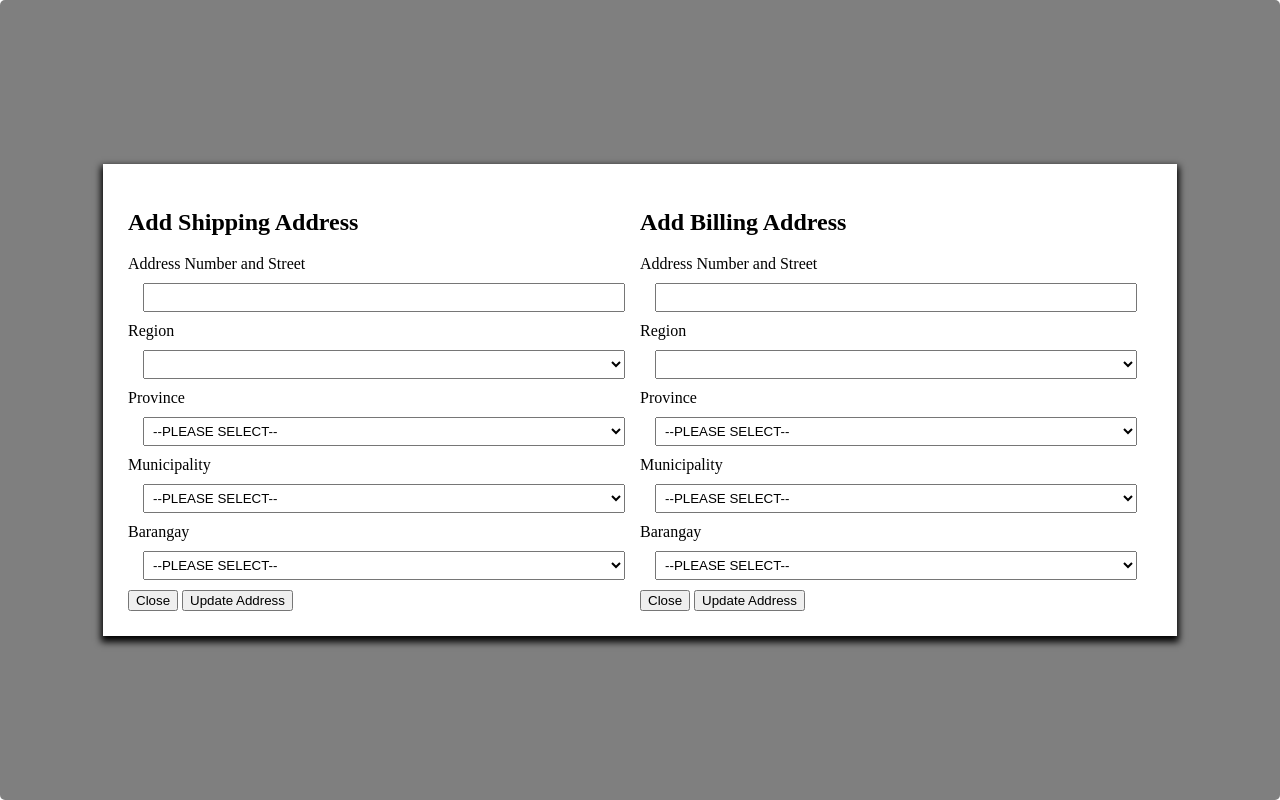
After one commit to jbddelatorre/bored-gamer, a PHP site: page /views/new_address_modal.php in a window 1280 px wide. The commit adds this page. Run offline with PHP 8.4, Linux system fonts and the light colour scheme; lists and menus that the app fills with data are empty.

```diff
--- /dev/null
+++ b/app/controllers/change_password.php
@@ -0,0 +1,3 @@
+<?php
+	require_once('./connect.php');
+	session_start();
--- a/app/partials/header.php
+++ b/app/partials/header.php
@@ -12,7 +12,12 @@
 	<script src="https://code.jquery.com/jquery-3.3.1.js" integrity="sha256-2Kok7MbOyxpgUVvAk/HJ2jigOSYS2auK4Pfzbm7uH60=" crossorigin="anonymous"></script>
 
 	<style type="text/css">
+		html {
+			background-color: #00000008;
+		}
+
 		.appViewBox {
+			background-color: #00000008;
 			min-height: 90vh;
 			padding-bottom: 30px;
 			/*width:80%;*/
--- a/app/partials/navbar.php
+++ b/app/partials/navbar.php
@@ -154,7 +154,7 @@
 <header id="headerNavigation">
 <nav class="mainnavbar navbar-expand-lg">
   <div id="navleft">
-    <a class="navbar-brand" href="#"><h1>The Bored Gamer</h1></a>
+    <a class="navbar-brand" href="./catalog.php"><h1>The Bored Gamer</h1></a>
     <h3 class="navbar-brand">Curing boredom, one boardgame at a time.</h3>
   </div>
   <div id="navcenter">
--- a/app/views/catalog.css
+++ b/app/views/catalog.css
@@ -162,6 +162,9 @@ img {
 	margin: 2px 5px;
 	width:100%;
 }
+/*.cardContainer a {
+	width: 100%;
+}*/
 
 .cardContainer button:focus {
 	/*outline: none;*/
--- /dev/null
+++ b/app/views/new_address_modal.php
@@ -0,0 +1,128 @@
+<link rel="stylesheet" href="./checkout.css">
+
+<style>
+	#addAddressModal {
+		display: flex;
+		width:100vw;
+		height:100vh;
+		background-color:rgba(0,0,0,.5);
+		position: absolute;
+		top:0;
+		left: 0;
+		z-index: 10000;
+		display: flex;
+		justify-content: center;
+		align-items: center;
+		transition: opacity 0.3s linear;
+		opacity: 1;
+	}
+
+	#addAddressModal #addShippingBilling {
+		display: flex;
+		background-color: white;
+		box-shadow: 0 4px 7px 2px;
+		width:80vw;
+		padding: 25px;
+		justify-content: center;
+		flex-direction: row;
+		align-content: center;
+		align-items: center;
+	}
+
+	#addAddressModal #addShippingForm,
+	#addAddressModal #addBillingForm {
+		flex:1;
+		display: flex;
+		flex-direction: column;
+		align-content: center;
+	}
+
+	.modal-input-div-addshipping,
+	.modal-input-div-addbilling {
+		display: flex;
+		flex-direction: column;
+	}
+
+</style>
+
+
+<div id="addAddressModal" class="close-modal">
+	<div id="addShippingBilling">
+		<div id="addShippingForm">
+			<header>
+				<h2>Add Shipping Address</h2>
+			</header>
+			<main>
+				<div class="modal-input-div-addshipping">
+					<label for="region">Address Number and Street</label>
+					<input class="modal-only" type="text" name="street" id="inputstreet">
+				</div>
+				<div class="modal-input-div-addshipping">
+					<label for="region">Region</label>
+					<select class="modal-only" name="region" id="selectregions">
+					</select>
+				</div>
+				<div class="modal-input-div-addshipping">
+					<label for="province">Province</label>
+					<select class="modal-only" name="province" id="selectprovinces">
+						<option value="null">--PLEASE SELECT--</option>
+					</select>
+				</div>
+				<div class="modal-input-div-addshipping">
+					<label for="municipality">Municipality</label>
+					<select class="modal-only" name="municipality" id="selectmunicipalities">
+						<option value="null">--PLEASE SELECT--</option>
+					</select>
+				</div>
+				<div class="modal-input-div-addshipping">
+					<label for="barangay">Barangay</label>
+					<select class="modal-only" name="barangay" id="selectbarangays">
+						<option value="null">--PLEASE SELECT--</option>
+					</select>
+				</div>
+			</main>
+			<footer>
+				<button type="button" class="btn btn-secondary close-modal">Close</button>
+        		<button type="button" class="btn btn-primary" id="submitUpdateButton">Update Address</button>
+			</footer>
+		</div>
+		<div id="addBillingForm">
+			<header>
+				<h2>Add Billing Address</h2>
+			</header>
+			<main>
+				<div class="modal-input-div-addbilling">
+					<label for="region">Address Number and Street</label>
+					<input class="modal-only" type="text" name="street" id="inputstreet">
+				</div>
+				<div class="modal-input-div-addbilling">
+					<label for="region">Region</label>
+					<select class="modal-only" name="region" id="selectregions">
+					</select>
+				</div>
+				<div class="modal-input-div-addbilling">
+					<label for="province">Province</label>
+					<select class="modal-only" name="province" id="selectprovinces">
+						<option value="null">--PLEASE SELECT--</option>
+					</select>
+				</div>
+				<div class="modal-input-div-addbilling">
+					<label for="municipality">Municipality</label>
+					<select class="modal-only" name="municipality" id="selectmunicipalities">
+						<option value="null">--PLEASE SELECT--</option>
+					</select>
+				</div>
+				<div class="modal-input-div-addbilling">
+					<label for="barangay">Barangay</label>
+					<select class="modal-only" name="barangay" id="selectbarangays">
+						<option value="null">--PLEASE SELECT--</option>
+					</select>
+				</div>
+			</main>
+			<footer>
+				<button type="button" class="btn btn-secondary close-modal">Close</button>
+        		<button type="button" class="btn btn-primary" id="submitUpdateButton">Update Address</button>
+			</footer>
+		</div>
+	</div>
+</div>
--- a/app/views/view_orders.php
+++ b/app/views/view_orders.php
@@ -75,7 +75,7 @@ session_start();
 					Orders History
 				</div>
 				<div class="card-body">
-					asdfgsd
+					Previous Transactions
 				</div>
 			</div>
 		</div>
```
Also changed, not shown: app/assets/js/input_number.js (added, +25 -0 lines), app/controllers/get_product.php (added, +12 -0 lines), app/controllers/update_user_info.php (+36 -11 lines), app/views/account.php (+13 -4 lines), app/views/cart.css (+7 -51 lines), app/views/cart.php (+21 -4 lines), app/views/catalog.php (+37 -14 lines), app/views/checkout.css (+29 -4 lines), app/views/checkout.php (+34 -7 lines), app/views/input_number.css (added, +60 -0 lines), app/views/login.css (+15 -5 lines), app/views/login.php (+9 -5 lines), app/views/product.css (added, +65 -0 lines), app/views/product.php (added, +117 -0 lines).
